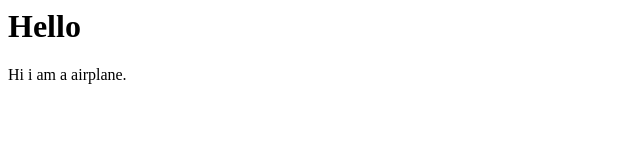
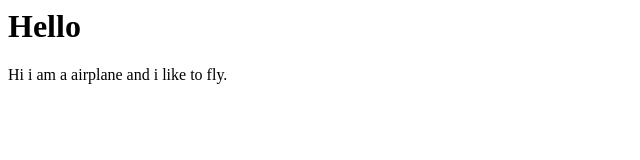
Before and after one commit to JimmySniffsFeet/-24-7, a plain HTML site: page index.html in a window 1280 px wide. Shown: the full height of the page, 0-640 px from the left. Drawn offline with Linux system fonts and the light colour scheme.

Commit message:
Update index.html

```diff
--- a/index.html
+++ b/index.html
@@ -1,5 +1,5 @@
 <html>
 
   <h1>Hello</h1>
-  <p1> Hi i am a airplane.</p1>
+  <p1> Hi i am a airplane and i like to fly.</p1>
 </html>
```
